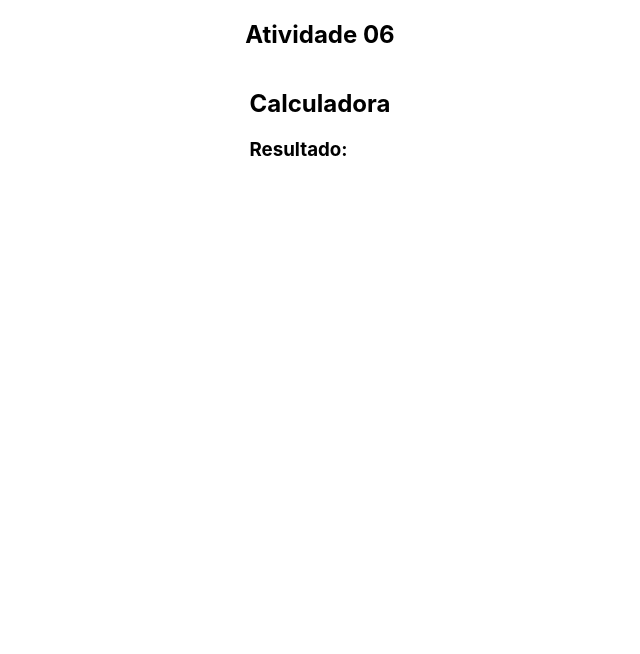
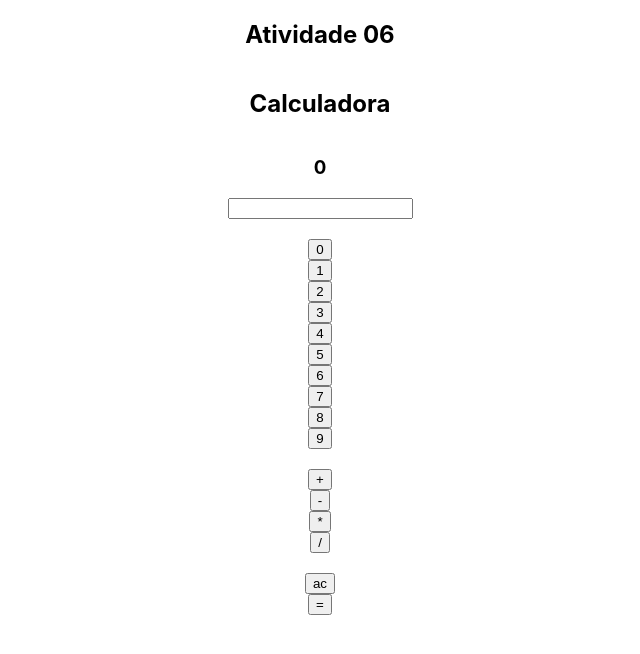
Before and after one commit to Samoo2/react-projetos, a React (Create React App) app in the folder react-app/: page /atv06 in a window 1280 px wide. Shown: the top 654 px of the page, without its empty margins (320-960 px from the left). Built offline with nearby package versions, Linux system fonts and the light colour scheme.

Commit message:
Update Calculadora.js

```diff
--- a/react-app/src/Components/Calculadora.js
+++ b/react-app/src/Components/Calculadora.js
@@ -1,15 +1,66 @@
-import React, { useState } from 'react';
+import {useState} from 'react';
 
-const Calculadora = () => {
-  const [resultado, setResultado] = useState();
+export default function Calculadora() {
 
-  return (
-    <div>
-      <h2>Calculadora</h2>
+    const [resultado, setResultado] = useState(0);
+    const [entrada, setEntrada] = useState('');
 
-      <h3>Resultado: {resultado}</h3>
-    </div>
-  );
-};
+    const handleNumeroClick = (numero) => {
+        setEntrada(entrada + numero);
+    };
 
-export default Calculadora;
+    const handleOpClick = (operacao) => {
+        const opBasicas = ['+','-','*','/'];
+
+        if (opBasicas.includes(entrada.slice(-1))) {
+            return;
+        }
+
+        setEntrada(entrada + operacao);
+    };
+
+    const handleZerarClick = () => {
+        setEntrada('');
+        setResultado(0);
+    }
+
+    const handleIgualClick = () => {
+        const opBasicas = ['+','-','*','/'];
+
+        if (opBasicas.includes(entrada.slice(-1))) {
+            return;
+        }
+
+        const resultadoFinal = eval(entrada);
+        setResultado(resultadoFinal);
+    }
+
+    return (
+        <>
+            <h2> Calculadora</h2>
+            <h3>{resultado}</h3>
+            <input type="text" value={entrada} readOnly />
+            <br />
+            <button onClick={() => handleNumeroClick('0')}>0</button>
+            <button onClick={() => handleNumeroClick('1')}>1</button>
+            <button onClick={() => handleNumeroClick('2')}>2</button>
+            <button onClick={() => handleNumeroClick('3')}>3</button>
+            <button onClick={() => handleNumeroClick('4')}>4</button>
+            <button onClick={() => handleNumeroClick('5')}>5</button>
+            <button onClick={() => handleNumeroClick('6')}>6</button>
+            <button onClick={() => handleNumeroClick('7')}>7</button>
+            <button onClick={() => handleNumeroClick('8')}>8</button>
+            <button onClick={() => handleNumeroClick('9')}>9</button>
+            <br />
+            <button onClick={() => handleOpClick('+')}>+</button>
+            <button onClick={() => handleOpClick('-')}>-</button>
+            <button onClick={() => handleOpClick('*')}>*</button>
+            <button onClick={() => handleOpClick('/')}>/</button>
+            <br />
+            <button onClick={ handleZerarClick}>ac</button>
+            <button onClick={handleIgualClick}>=</button>
+
+
+        </>
+    );
+}
```
